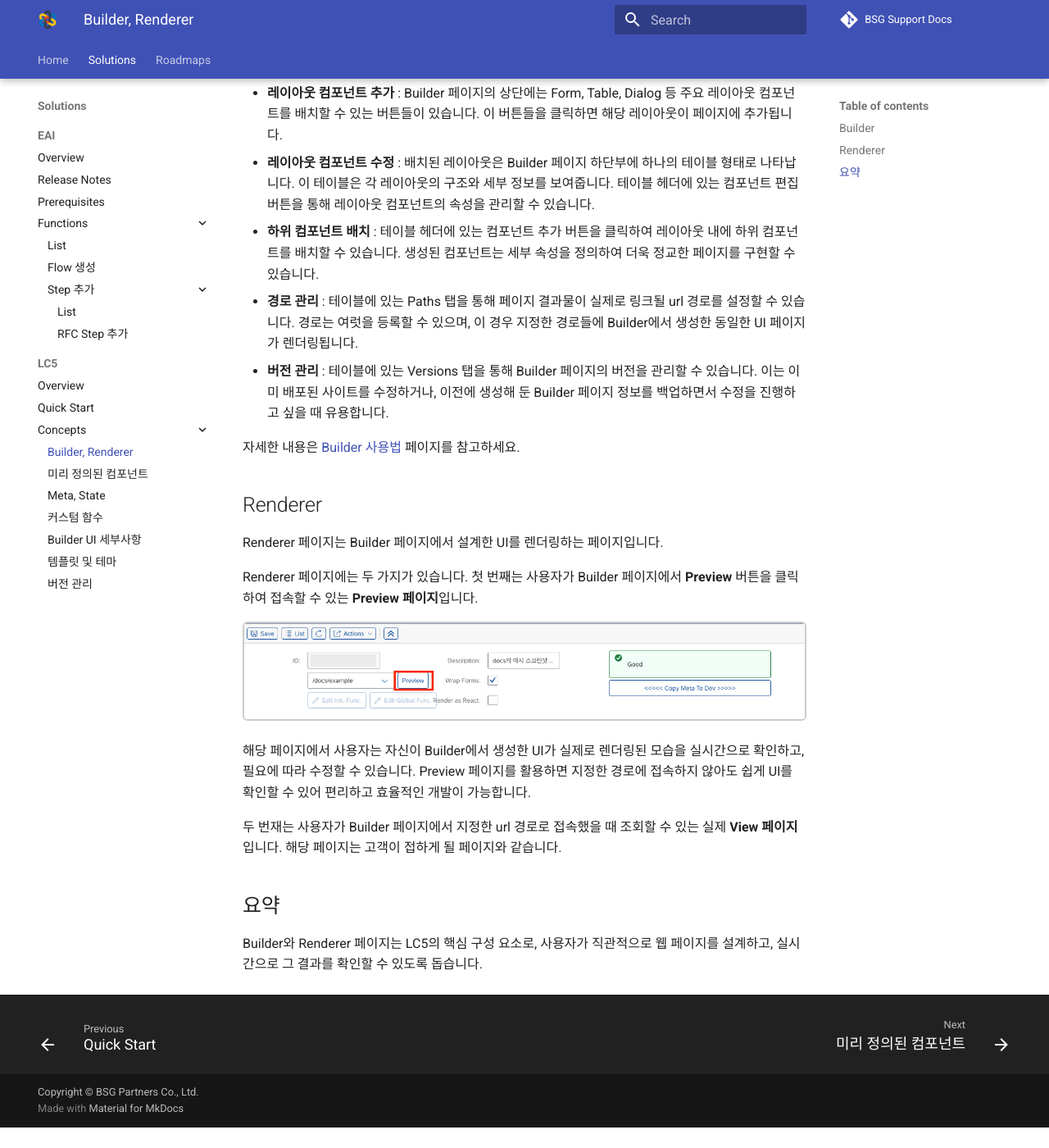
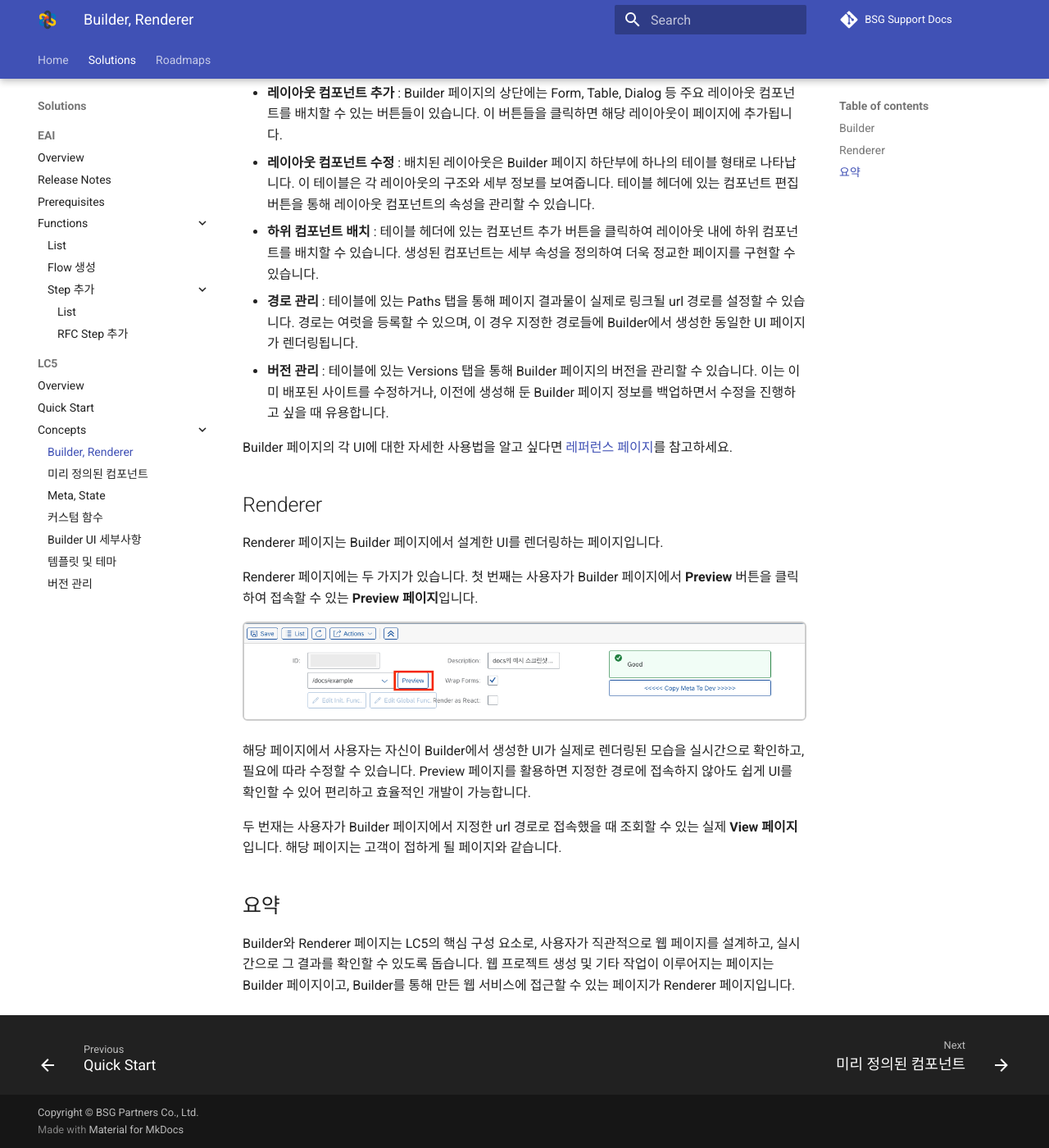
Before and after one commit to bsgp/docs, an MkDocs documentation site: the page built from docs/lc5/concepts/builder_renderer.md, in a window 1280 px wide and 1400 px high, scrolled down 850 px. Shown: the whole window at 82% size. Built offline with MkDocs 1.6.1 and Material for MkDocs 9.7.7, drawn with Linux system fonts in a browser that asks for light colours; comment, search, counter and statistics services are not loaded; before the commit the page ends 2225 px from its top, so only the background shows below that.

Commit message:
fix(lc5): 빌더 렌더러 페이지 내용 수정

```diff
--- a/docs/lc5/concepts/builder_renderer.md
+++ b/docs/lc5/concepts/builder_renderer.md
@@ -2,7 +2,7 @@
 
 본 페이지에서는 LC5의 핵심 개념인 Builder, Renderer에 대해 다룹니다. 각 용어를 알지 않아도 LC5를 활용하는 데 큰 문제는 없지만, 알아둔다면 이후 등장할 LC5 사용법 문서를 쉽게 이해할 수 있을 것입니다.
 
-본 페이지에서는 각 개념을 간략하게 살펴볼 것입니다. 구체적인 활용 방식에 대해서는 [LC5 사용법](howto.md) 페이지를 참고하세요.
+> 본 페이지에서는 각 개념을 간략하게 살펴볼 것입니다. 구체적인 활용 방식에 대해서는 [Builder UI](/lc5/reference/builder_ui) 페이지를 참고하세요.
 
 ## Builder
 
@@ -18,7 +18,7 @@
 - **경로 관리** : 테이블에 있는 Paths 탭을 통해 페이지 결과물이 실제로 링크될 url 경로를 설정할 수 있습니다. 경로는 여럿을 등록할 수 있으며, 이 경우 지정한 경로들에 Builder에서 생성한 동일한 UI 페이지가 렌더링됩니다.
 - **버전 관리** : 테이블에 있는 Versions 탭을 통해 Builder 페이지의 버전을 관리할 수 있습니다. 이는 이미 배포된 사이트를 수정하거나, 이전에 생성해 둔 Builder 페이지 정보를 백업하면서 수정을 진행하고 싶을 때 유용합니다.
 
-자세한 내용은 [Builder 사용법](howto/builder.md) 페이지를 참고하세요.
+Builder 페이지의 각 UI에 대한 자세한 사용법을 알고 싶다면 [레퍼런스 페이지](/lc5/reference/builder_ui)를 참고하세요.
 
 ## Renderer
 
@@ -34,4 +34,4 @@
 
 ## 요약
 
-Builder와 Renderer 페이지는 LC5의 핵심 구성 요소로, 사용자가 직관적으로 웹 페이지를 설계하고, 실시간으로 그 결과를 확인할 수 있도록 돕습니다.
+Builder와 Renderer 페이지는 LC5의 핵심 구성 요소로, 사용자가 직관적으로 웹 페이지를 설계하고, 실시간으로 그 결과를 확인할 수 있도록 돕습니다. 웹 프로젝트 생성 및 기타 작업이 이루어지는 페이지는 Builder 페이지이고, Builder를 통해 만든 웹 서비스에 접근할 수 있는 페이지가 Renderer 페이지입니다.
```
